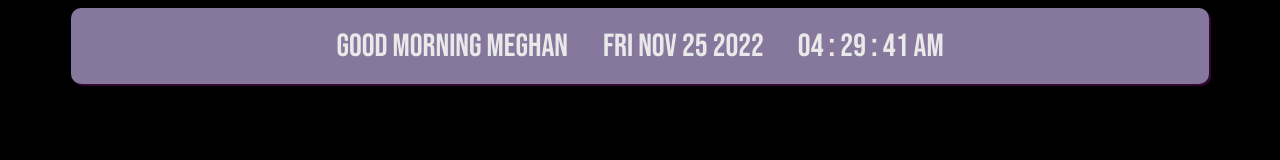
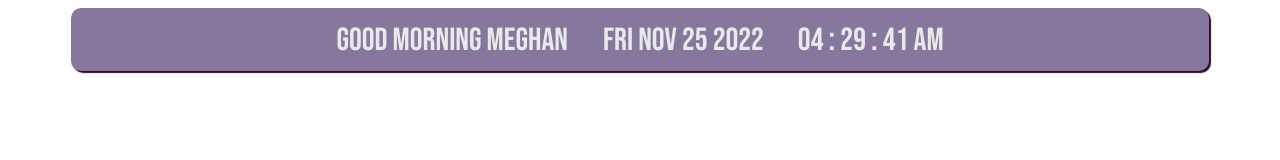
Before and after one commit to meghan6782/Long-greetings-notion, a plain HTML site: page index.html in a window 1280 px wide. Drawn offline with Linux system fonts and the light colour scheme.

Commit message:
Update index.html

```diff
--- a/index.html
+++ b/index.html
@@ -12,11 +12,6 @@
 
         /*CSS RESETS*/
 
-body{
-    background-color: #000000;
-    line-height: 1.6;
-
-}
 
 h1 {
     margin-top: 0;
```
